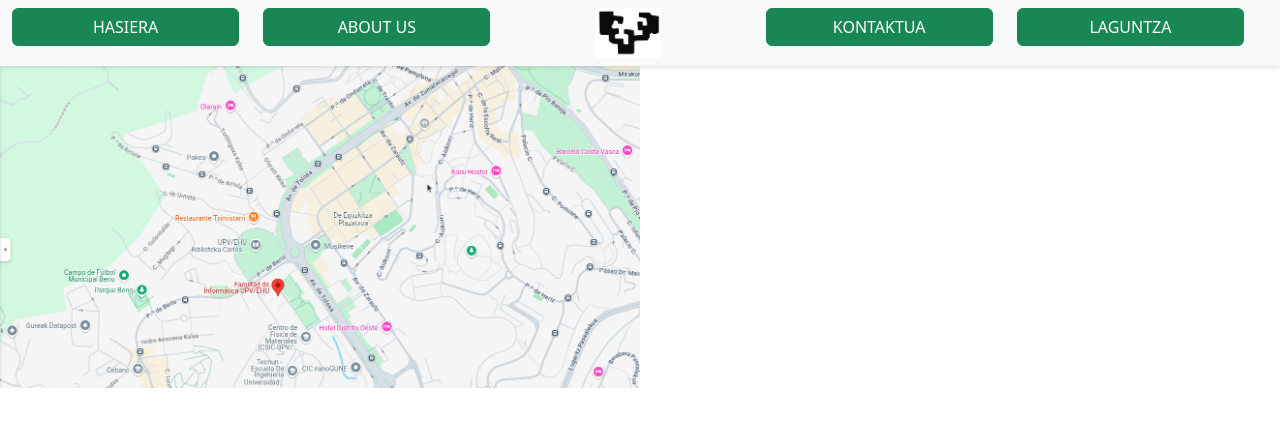
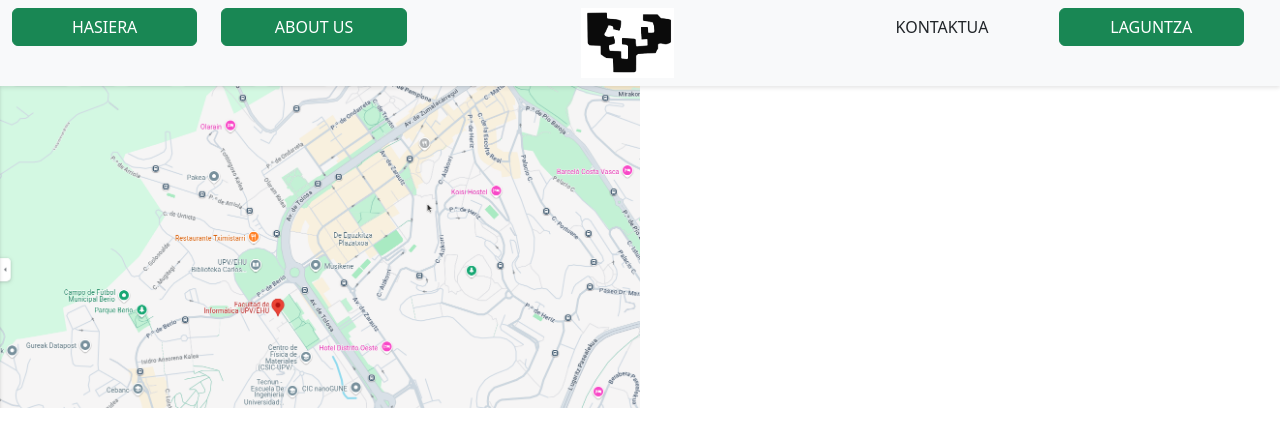
Before and after one commit to XabiAbaunz/PKE_Proiektua, a plain HTML site: page html/kontaktua.html in a window 1280 px wide. Drawn offline with nearby package versions, Linux system fonts and the light colour scheme.

Commit message:
Botoiak eta logoa

```diff
--- a/html/kontaktua.html
+++ b/html/kontaktua.html
@@ -8,32 +8,31 @@
   <link rel="stylesheet" href="/css/kontaktua.css">
 </head>
 <body>
-  <!-- Navbar -->
   <!-- Barra de navegación -->
   <nav class="navbar navbar-expand-lg bg-light">
     <div class="container-fluid">
-      <div class="row w-100 text-center">
+    <div class="row w-100 text-center">
         <!-- Botón 1 -->
-        <div class="col">
-          <button type="button" class="btn btn-success w-100">HASIERA</button>
+        <div class="col-6 col-sm-3 col-md-2 order-2 order-sm-1">
+        <button type="button" class="btn btn-success w-100 fs-6" onclick="location.href='sarrera.html'">HASIERA</button>
         </div>
         <!-- Botón 2 -->
-        <div class="col">
-          <button type="button" class="btn btn-success w-100">ABOUT US</button>
+        <div class="col-6 col-sm-3 col-md-2 order-3 order-sm-2">
+        <button type="button" class="btn btn-success w-100 fs-6" onclick="location.href='about_us.html'">ABOUT US</button>
         </div>
         <!-- Logo -->
-        <div class="col">
-          <img src="../resources/logoehu.png" alt="Logo" class="img-fluid" style="max-height: 50px;">
+        <div class="col-12 col-sm-6 col-md-4 order-1 order-sm-3">
+        <img src="../resources/logoehu.png" alt="Logo" class="img-fluid" style="max-height: 70px;">
         </div>
         <!-- Botón 3 -->
-        <div class="col">
-          <button type="button" class="btn btn-success w-100">KONTAKTUA</button>
+        <div class="col-6 col-sm-3 col-md-2 order-4 order-sm-4">
+        <button type="button" class="btn btn-hasiera w-100 fs-6">KONTAKTUA</button>
         </div>
         <!-- Botón 4 -->
-        <div class="col">
-          <button type="button" class="btn btn-success w-100">LAGUNTZA</button>
+        <div class="col-6 col-sm-3 col-md-2 order-5 order-sm-5">
+        <button type="button" class="btn btn-success w-100 fs-6">LAGUNTZA</button>
         </div>
-      </div>
+    </div>
     </div>
   </nav>
 
```
Also changed, not shown: html/about_us.html (+7 -8 lines), html/adimenartifiziala_araudia.html (+5 -5 lines), html/araudi_orokorra.html (+5 -5 lines), html/informatika_araudia.html (+5 -5 lines), html/sarrera.html (+5 -5 lines).
